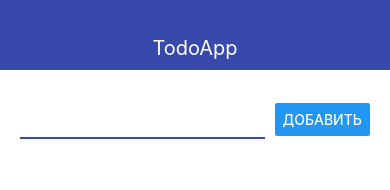
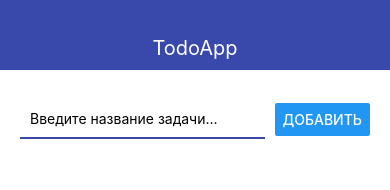
Before and after one commit to webdevkirill/todo-react-native, a React Native app: screen / in a window 390 px wide. Shown: the top 190 px of the page. Built offline with nearby package versions, Linux system fonts and the light colour scheme.

Commit message:
Добавляет обработку вводимых значений в инпут и добавляет правильноую задачу

```diff
--- a/src/AddTodo/index.js
+++ b/src/AddTodo/index.js
@@ -1,14 +1,31 @@
-import React from 'react';
+import React, { useState } from 'react';
 import { View, StyleSheet, TextInput, Button } from 'react-native';
 
 export const AddTodo = ({onSubmit}) => {
 
+    const [value, setValue] = useState('');
+
+    const addTodoHandler = () => {
+        if (value.trim()) {
+            onSubmit(value.trim());
+            setValue('');
+        } else {
+            //error
+        }
+    }
+
     return (
         <View style={styles.block}>
-            <TextInput style={styles.input} />
+            <TextInput
+                style={styles.input}
+                onChangeText={setValue}
+                value={value}
+                placeholder='Введите название задачи...'
+            />
             <Button
-            title='Добавить'
-            onPress={() => onSubmit('name')} />
+                title='Добавить'
+                onPress={addTodoHandler}
+            />
         </View>
     )
 }
```
